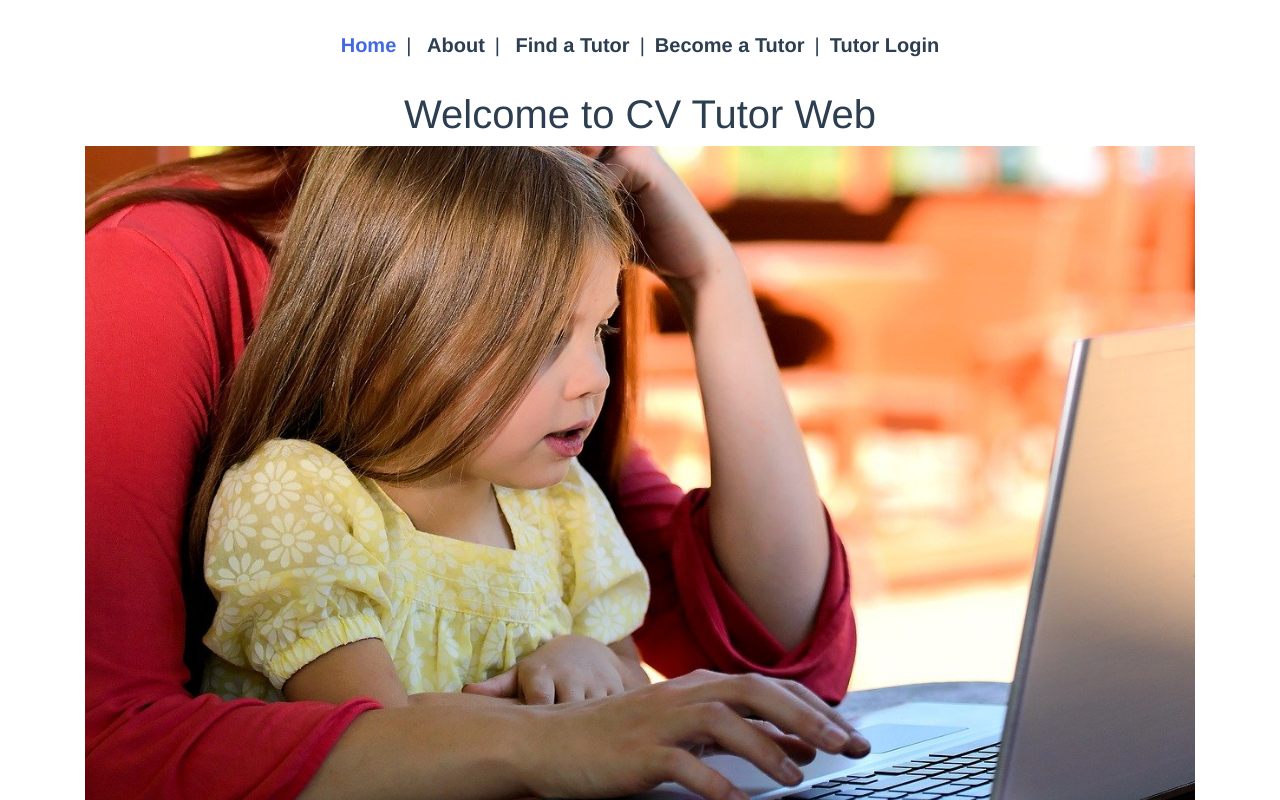
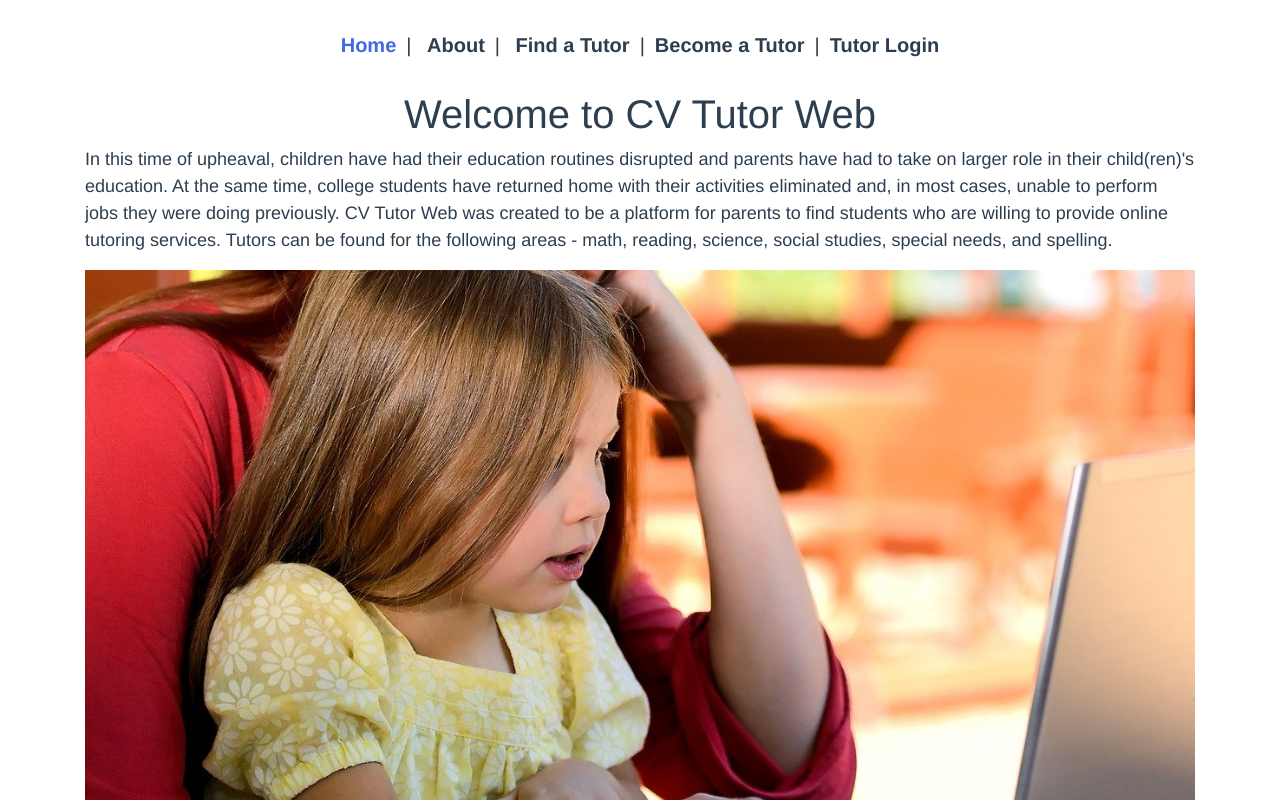
Before and after one commit to michaelgallipo/cv-tutor-vue, a Vue app: page /about in a window 1280 px wide. Shown: the top 800 px of the page. Built offline with nearby package versions, Linux system fonts and the light colour scheme.

Commit message:
Edit Landing and About Pages

```diff
--- a/src/App.vue
+++ b/src/App.vue
@@ -16,7 +16,7 @@
       </div>
       <router-view />
       <footer>
-        <div class="row">
+        <div class="row" style="100vw">
           <div class="col-sm-2">
             <img style="height: 60px; width: 60px" alt="Hippo Web logo" src="./assets/hippo.jpg" />
           </div>
--- a/src/views/About.vue
+++ b/src/views/About.vue
@@ -1,17 +1,5 @@
 <template>
   <div class="about">
-    <div id="intro">
-      <h1>What is CV Tutor Web?</h1>
-      <p>
-        In this time of upheaval, children have had their education routines
-        disrupted and parents have had to take on larger role in their
-        child(ren)'s education. At the same time, college students have returned
-        home with their activities eliminated and, in most cases, unable to
-        perform jobs they were doing previously. CV Tutor Web was created to be
-        a platform for parents to find students who are willing to provide
-        online tutoring services.
-      </p>
-    </div>
     <div id="parents">
       <h2>Information For Parents</h2>
       <h5>About the Tutors</h5>
--- a/src/views/Home.vue
+++ b/src/views/Home.vue
@@ -3,6 +3,16 @@
     <!-- <div class="container"> -->
     <!-- <HelloWorld msg="Welcome to CV Tutor Web" /> -->
     <h1>Welcome to CV Tutor Web</h1>
+    <div id="intro">
+      <p>
+        In this time of upheaval, children have had their education routines disrupted and parents have had
+        to take on larger role in their child(ren)'s education. At the same time, college students have returned
+        home with their activities eliminated and, in most cases, unable to perform jobs they were doing previously.
+        CV Tutor Web was created to be a platform for parents to find students who are willing to provide
+        online tutoring services. Tutors can be found for the following areas - math, reading, science, social
+        studies, special needs, and spelling.
+      </p>
+    </div>
     <img alt="Vue logo" src="../assets/splash_image.jpg" style="width: 100%" />
     <!-- </div> -->
   </div>
@@ -10,17 +20,21 @@
 
 <script>
 // @ is an alias to /src
-import HelloWorld from "@/components/HelloWorld.vue";
+// import HelloWorld from "@/components/HelloWorld.vue";
 
 export default {
-	name: "home",
-	components: {
-		HelloWorld
-	}
+  name: "home"
+  // components: {
+  // 	HelloWorld
+  // }
 };
 </script>
 <style scoped>
 .home {
   text-align: center;
 }
+#intro {
+  text-align: left;
+  font-size: 18px;
+}
 </style>
```
Lines whose indentation alone changed are shown as unchanged.
